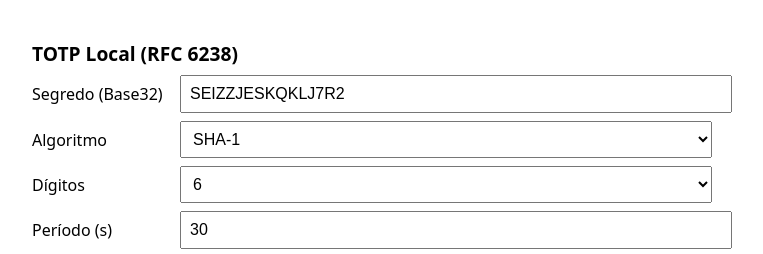
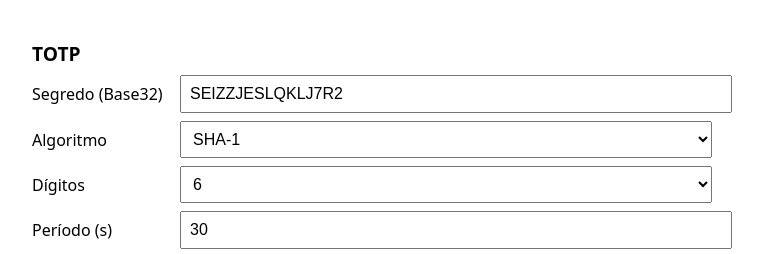
Before and after one commit to loardracoon/threatfeed_example, a plain HTML site: page totp.html in a window 1280 px wide. Shown: the top 254 px of the page, without its empty margins (268-1031 px from the left). Drawn offline with Linux system fonts and the light colour scheme.

Commit message:
Refactor TOTP HTML structure and functionality
Updated the TOTP HTML file to include necessary changes for better functionality and user experience.

```diff
--- a/totp.html
+++ b/totp.html
@@ -18,11 +18,11 @@
 </style>
 </head>
 <body>
-  <h1>TOTP Local (RFC 6238)</h1>
+  <h1>TOTP</h1>
 
   <div class="row">
     <label for="secret">Segredo (Base32)</label>
-    <input id="secret" placeholder="Ex: JBSWY3DPEHPK3PXP" autocomplete="off" value="SEIZZJESKQKLJ7R2"/>
+    <input id="secret" placeholder="Ex: JBSWY3DPEHPK3PXP" autocomplete="off" value="SEIZZJESLQKLJ7R2"/>
   </div>
 
   <div class="row">
```
